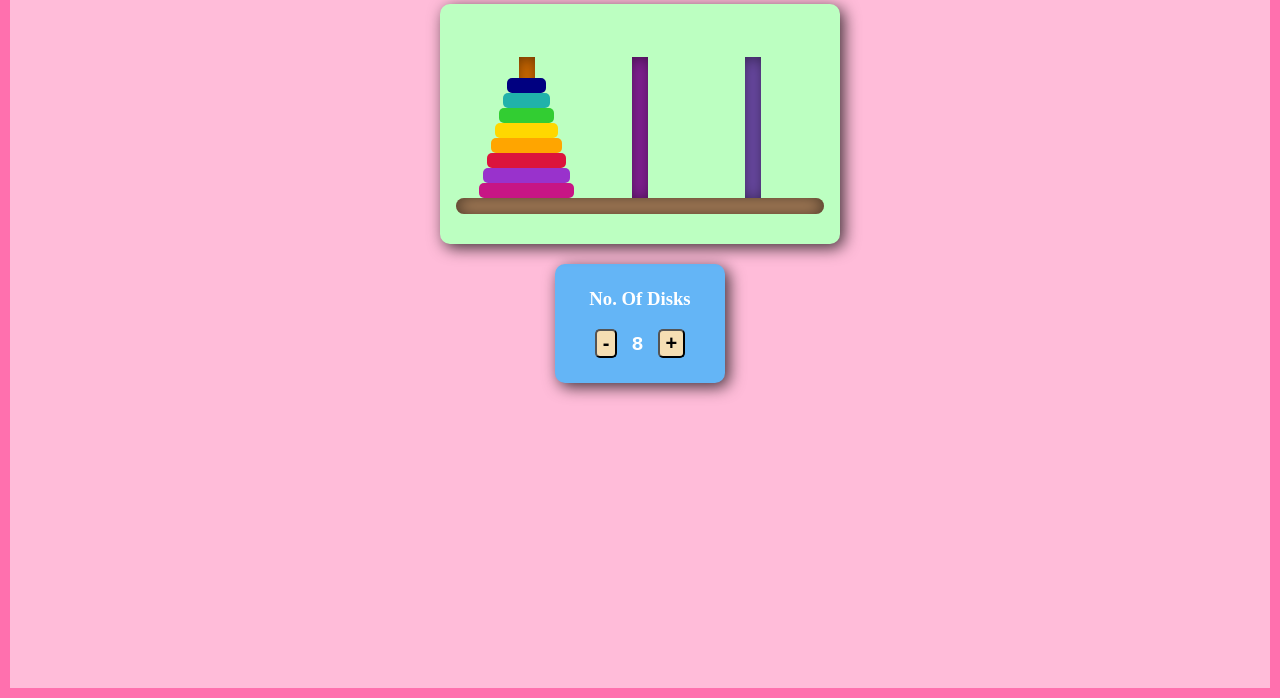
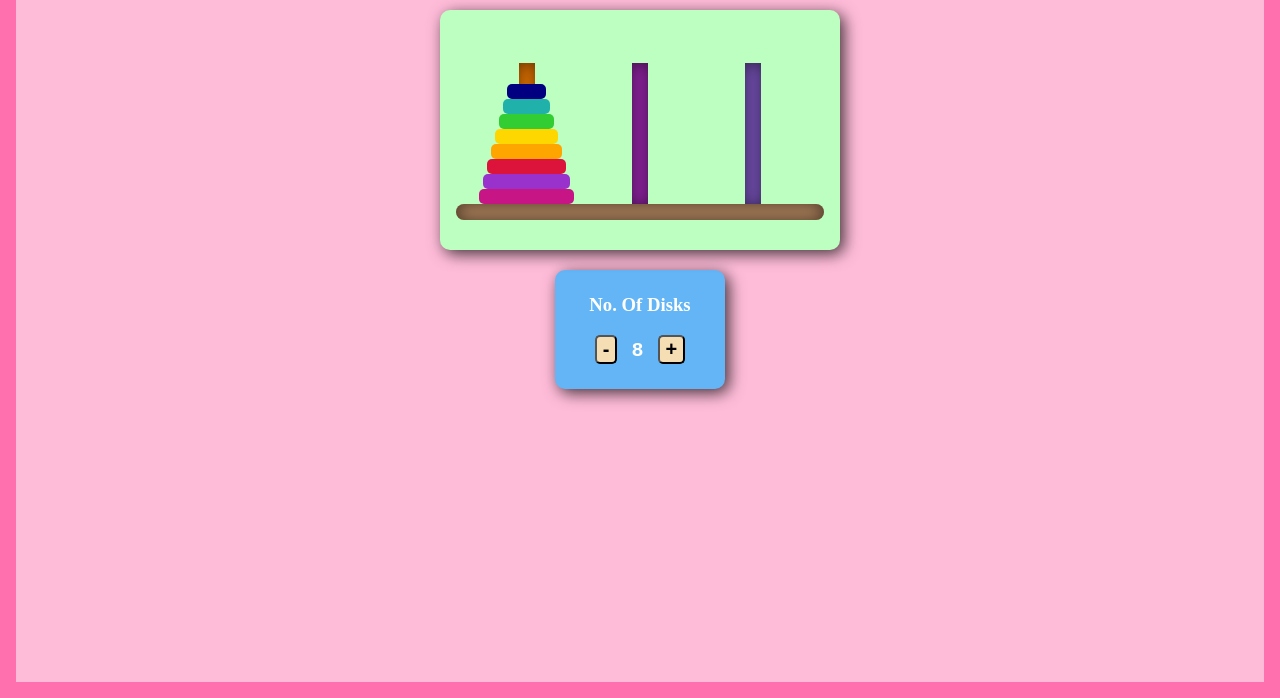
Before and after one commit to ismailmushraf/tower_of_hanoi, a plain HTML site: page index.html in a window 1280 px wide. Shown: the part 102-800 px from the top of the page. Drawn offline with Linux system fonts and the light colour scheme.

Commit message:
changed css and js

```diff
--- a/index.js
+++ b/index.js
@@ -61,6 +61,7 @@ function renderTowersObject() {
         for (let j=1; j<=(towers[i].length-1)&&towers[i].length>1; j++) {
             towers[i][j].style.bottom = towerBaseBottom + ((j-1) * 15) + "px";
             towers[i][j].setAttribute("draggable", "true");
+            towers[i][j].setAttribute("draggable", "false");
             if (j == towers[i].length - 1) {
                 towers[i][j].setAttribute("ondragstart", "drag(event)");
                 towers[i][j].setAttribute("draggable", "true");
--- a/style.css
+++ b/style.css
@@ -1,7 +1,7 @@
 body {
     background: #ffbcd9;
     margin: 0;
-    border: 10px solid #ff70ae;
+    border: 1em solid #ff70ae;
     position: fixed;
     top: 0px;
     left: 0px;
```
